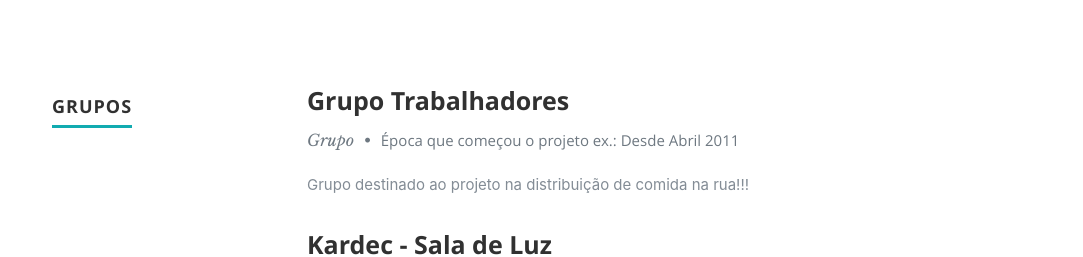
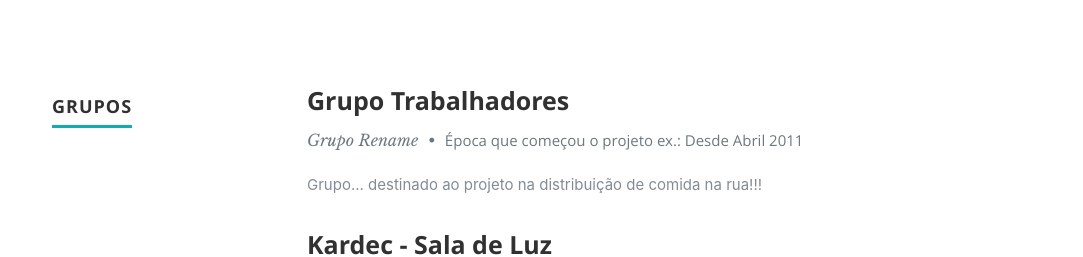
Before and after one commit to leafar7/projetoAconchego, a React (Create React App) app: page / in a window 1280 px wide. Shown: the part 1320-1577 px from the top of the page, without its empty margins (98-1181 px from the left). Built offline with nearby package versions, Linux system fonts and the light colour scheme.

Commit message:
grupo change 1

```diff
--- a/src/components/resume/resume.js
+++ b/src/components/resume/resume.js
@@ -15,8 +15,8 @@ export default class Resume extends Component {
       <div className="row item">
         <div className="twelve columns">
           <h3>Grupo Trabalhadores </h3>
-          <p className="info">Grupo <span>•</span> <em className="date">Época que começou o projeto ex.: Desde Abril 2011</em></p>
-          <p>Grupo destinado ao projeto na distribuição de comida na rua!!!
+          <p className="info">Grupo Rename <span>•</span> <em className="date">Época que começou o projeto ex.: Desde Abril 2011</em></p>
+          <p>Grupo...  destinado ao projeto na distribuição de comida na rua!!!
           </p>
         </div>
       </div> {/* item end */}
```
